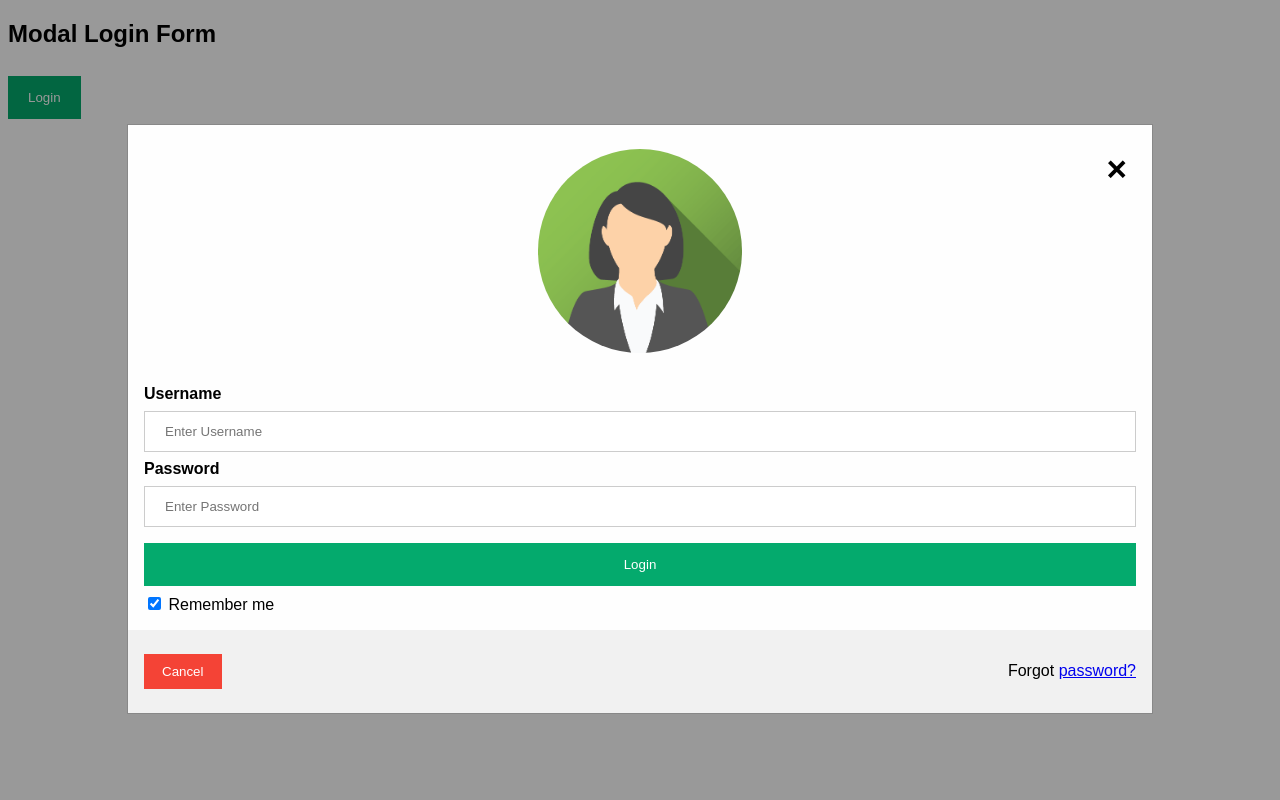
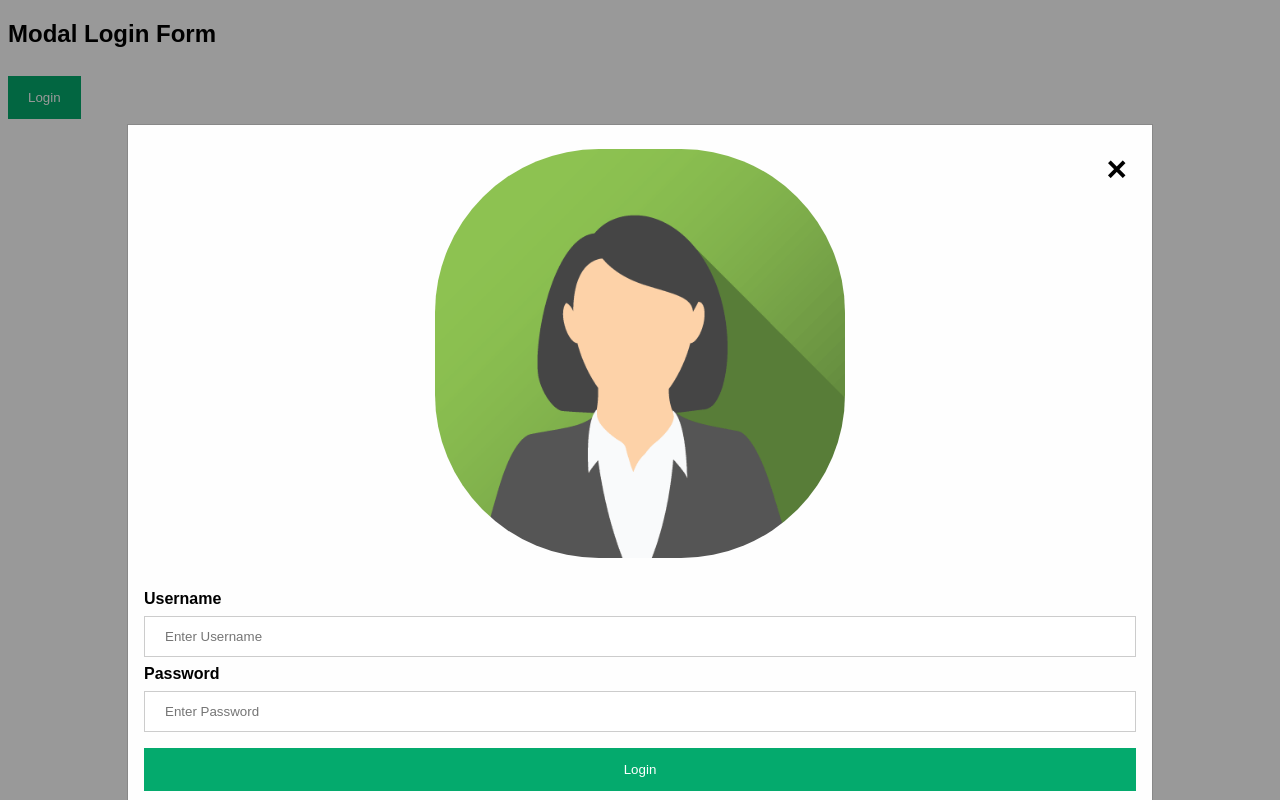
Before and after one commit to aravindreddy-teegapuram/login-2728, a plain HTML site: page index.html in a window 1280 px wide. Both pictures are taken after a click on the button "Login". Drawn offline with Linux system fonts and the light colour scheme.

Commit message:
image size chnaged

```diff
--- a/index.html
+++ b/index.html
@@ -45,8 +45,8 @@ button:hover {
 }
 
 img.avatar {
-  width: 20%;
-  border-radius: 50%;
+  width: 40%;
+  border-radius: 40%;
 }
 
 .container {
```
